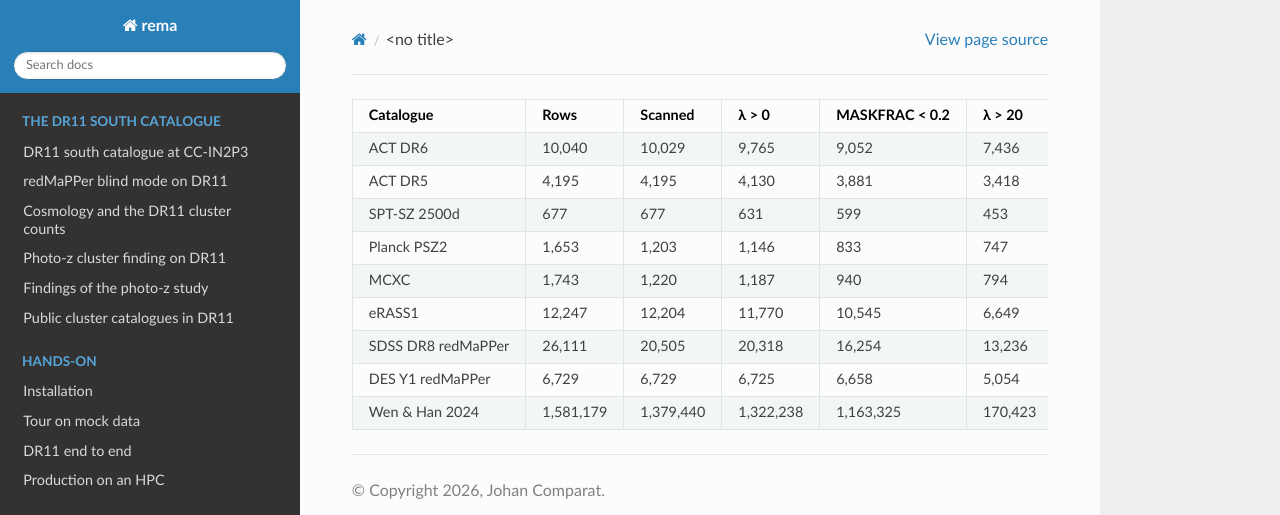
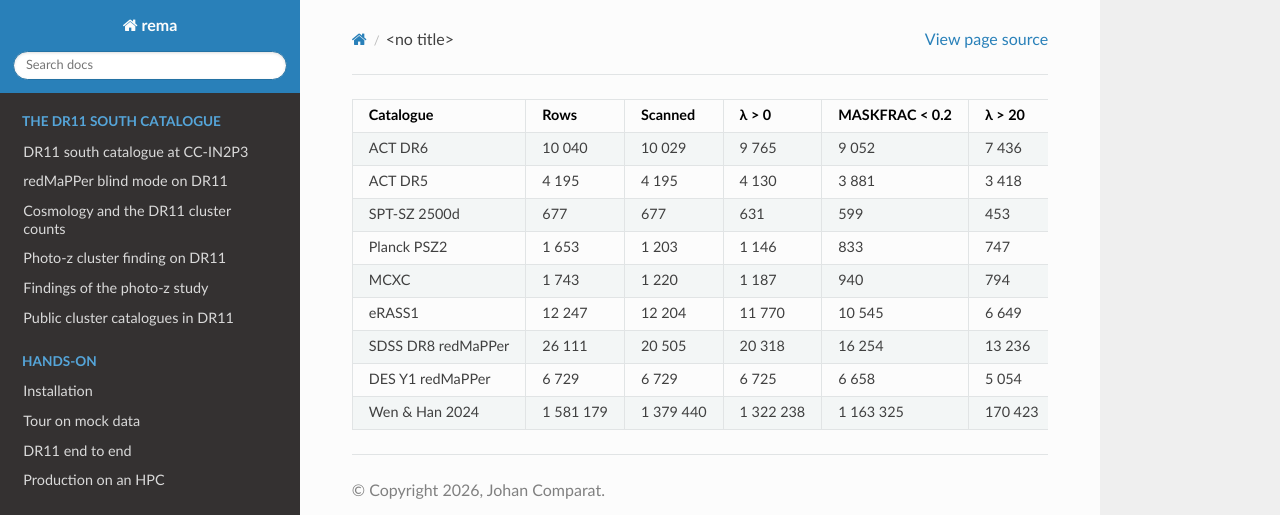
Before and after one commit to JohanComparat/rema-jax, a Sphinx documentation site: the page built from docs/figures/public_scan/comparison.rst, in a window 1280 px wide. Shown: the top 515 px of the page. Built offline with Sphinx 7.4.7 and the Read the Docs theme 3.1.0, drawn with Linux system fonts in a browser that asks for light colours; pages that are not in the unit, such as notebooks, are missing from menus.

```diff
--- a/docs/figures/cosmology_sensitivity/calib_table.py
+++ b/docs/figures/cosmology_sensitivity/calib_table.py
@@ -32,7 +32,7 @@ if need(*paths.values()):
             record(f"calib_{ext}_{col}_{c}_max", float(d.max()))
         lines += [f"   * - {label}"] + [f"     - {x}" for x in cells]
     nc = [int(h[c][0].header["NCLUSTER"]) for c in ["fiducial"] + COSMOS]
-    lines += ["   * - calibration clusters (fiducial: {:,})".format(nc[0])] + [f"     - {n:,}" for n in nc[1:]]
+    lines += ["   * - calibration clusters (fiducial: {:,})".format(nc[0]).replace(",", "\u202f")] + [f"     - {n:,}".replace(",", "\u202f") for n in nc[1:]]
     zl = [float(h[c][0].header["ZLNMAD"]) for c in ["fiducial"] + COSMOS]
     lines += [f"   * - z_λ against spectroscopic z, NMAD (fiducial: {zl[0]:.4f})"] + [f"     - {v:.4f}" for v in zl[1:]]
     wf = h["fiducial"]["WCEN"].data
--- a/docs/figures/cosmology_sensitivity/calib_table.rst
+++ b/docs/figures/cosmology_sensitivity/calib_table.rst
@@ -25,9 +25,9 @@
    * - z_λ correction: scatter
      - 0.0011 (0.0002)
      - 0.0006 (0.0001)
-   * - calibration clusters (fiducial: 49,437)
-     - 49,328
-     - 49,522
+   * - calibration clusters (fiducial: 49 437)
+     - 49 328
+     - 49 522
    * - z_λ against spectroscopic z, NMAD (fiducial: 0.0135)
      - 0.0133
      - 0.0135
--- a/docs/figures/public_scan/comparison.rst
+++ b/docs/figures/public_scan/comparison.rst
@@ -14,29 +14,29 @@
      - Within 0.05
      - ≥ 3 spec-z
    * - ACT DR6
-     - 10,040
-     - 10,029
-     - 9,765
-     - 9,052
-     - 7,436
-     - 8,779
+     - 10 040
+     - 10 029
+     - 9 765
+     - 9 052
+     - 7 436
+     - 8 779
      - 1.01
      - 0.001
      - 0.008
      - 87%
-     - 3,074
+     - 3 074
    * - ACT DR5
-     - 4,195
-     - 4,195
-     - 4,130
-     - 3,881
-     - 3,418
-     - 3,805
+     - 4 195
+     - 4 195
+     - 4 130
+     - 3 881
+     - 3 418
+     - 3 805
      - 1.01
      - 0.001
      - 0.006
      - 92%
-     - 1,563
+     - 1 563
    * - SPT-SZ 2500d
      - 677
      - 677
@@ -50,9 +50,9 @@
      - 91%
      - 3
    * - Planck PSZ2
-     - 1,653
-     - 1,203
-     - 1,146
+     - 1 653
+     - 1 203
+     - 1 146
      - 833
      - 747
      - 737
@@ -62,9 +62,9 @@
      - 94%
      - 312
    * - MCXC
-     - 1,743
-     - 1,220
-     - 1,187
+     - 1 743
+     - 1 220
+     - 1 187
      - 940
      - 794
      - 828
@@ -74,50 +74,50 @@
      - 95%
      - 428
    * - eRASS1
-     - 12,247
-     - 12,204
-     - 11,770
-     - 10,545
-     - 6,649
-     - 9,944
+     - 12 247
+     - 12 204
+     - 11 770
+     - 10 545
+     - 6 649
+     - 9 944
      - 1.00
      - 0.001
      - 0.005
      - 93%
-     - 1,822
+     - 1 822
    * - SDSS DR8 redMaPPer
-     - 26,111
-     - 20,505
-     - 20,318
-     - 16,254
-     - 13,236
-     - 16,133
+     - 26 111
+     - 20 505
+     - 20 318
+     - 16 254
+     - 13 236
+     - 16 133
      - 1.00
      - 0.000
      - 0.007
      - 97%
-     - 12,094
+     - 12 094
    * - DES Y1 redMaPPer
-     - 6,729
-     - 6,729
-     - 6,725
-     - 6,658
-     - 5,054
-     - 6,642
+     - 6 729
+     - 6 729
+     - 6 725
+     - 6 658
+     - 5 054
+     - 6 642
      - 1.00
      - 0.000
      - 0.005
      - 99%
      - 535
    * - Wen & Han 2024
-     - 1,581,179
-     - 1,379,440
-     - 1,322,238
-     - 1,163,325
-     - 170,423
-     - 1,097,167
+     - 1 581 179
+     - 1 379 440
+     - 1 322 238
+     - 1 163 325
+     - 170 423
+     - 1 097 167
      - 1.01
      - 0.003
      - 0.016
      - 73%
-     - 178,661
+     - 178 661
--- a/docs/figures/public_scan/make_figures.py
+++ b/docs/figures/public_scan/make_figures.py
@@ -162,7 +162,7 @@ def main(argv):
                         f"{dzp:.3f}", f"{dzi:.3f}", f"{100 * f05:.0f}%", f"{ns:,}")
                        for lab, n, s, ps, g, l20, nm, rat, dzp, dzi, f05, ns in rows]:
         out.append("   * - " + r[0])
-        out += [f"     - {v}" for v in r[1:]]
+        out += [f"     - {v}".replace(",", "\u202f") for v in r[1:]]  # thousands: narrow no-break space
     (HERE / "comparison.rst").write_text("\n".join(out) + "\n")
     print("wrote", HERE / "comparison.rst")
 
--- a/docs/figures/redmapper_dr11/make_all.py
+++ b/docs/figures/redmapper_dr11/make_all.py
@@ -25,7 +25,7 @@ def fmt(v, spec):
         return "—"
     if callable(spec):
         return spec(v)
-    return format(v, spec)
+    return format(v, spec).replace(",", "\u202f")  # thousands grouped with a narrow no-break space
 
 
 def pct(v):
@@ -38,7 +38,7 @@ def pair(i, spec=".2f"):
 
 # (quantity, key in values.json, format, literature)
 ROWS = [
-    ("Area of the run [deg²]", "area_total", ",.0f", "SDSS DR8 10,134 (R16); DES Y1 1,437; LS DR10 grz 19,342 (K24)"),
+    ("Area of the run [deg²]", "area_total", ",.0f", "SDSS DR8 10\u202f134 (R16); DES Y1 1\u202f437; LS DR10 grz 19\u202f342 (K24)"),
     ("Median 10σ z-band depth [mag]", "depth_z10", ".2f", ""),
     ("Median z_vlim (0.2 L*, 10σ) at the clusters", "median_zvlim", ".3f", "≈ 0.7 (K24, grz)"),
     ("z_vlim − ZVLIM_02 of K24 at the eRASS1 clusters", "zvlim_minus_k24", "+.3f", "0 if the depth maps agree"),
--- a/docs/figures/redmapper_dr11/values.rst
+++ b/docs/figures/redmapper_dr11/values.rst
@@ -8,8 +8,8 @@
      - DR11 (rema)
      - Literature
    * - Area of the run [deg²]
-     - 18,491
-     - SDSS DR8 10,134 (R16); DES Y1 1,437; LS DR10 grz 19,342 (K24)
+     - 18 491
+     - SDSS DR8 10 134 (R16); DES Y1 1 437; LS DR10 grz 19 342 (K24)
    * - Median 10σ z-band depth [mag]
      - 22.24
      - —
```
